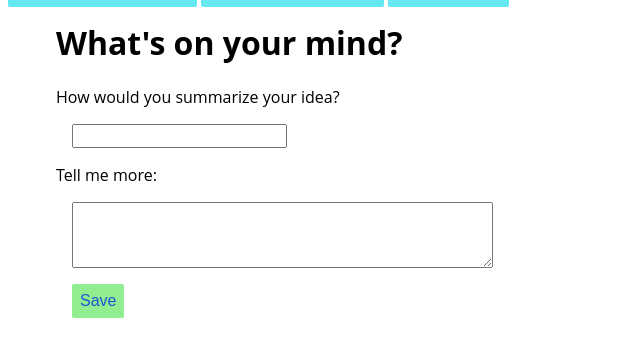
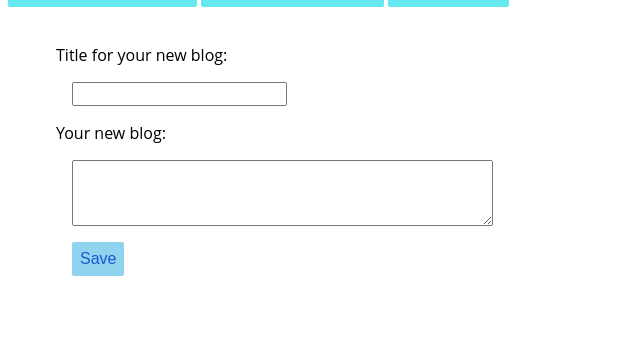
Before and after one commit to adrianog2018/blogz, a Flask app: page /new_entry in a window 1280 px wide. Shown: the part 30-387 px from the top of the page, without its empty margins (0-640 px from the left). Run offline with Flask 2, Linux system fonts and the light colour scheme.

Commit message:
minor changes in CSS

```diff
--- a/static/css/styles.css
+++ b/static/css/styles.css
@@ -46,7 +46,7 @@ body {
   }
 
   #submit_button {
-      background-color: lightgreen;
+      background-color: rgb(144, 211, 238);
       border-radius:2px;
       border:none;
       color: rgb(28, 86, 212);
--- a/templates/new_entry_form.html
+++ b/templates/new_entry_form.html
@@ -2,13 +2,14 @@
 
 
 {% block content %}
-<h1>What's on your mind?</h1>
+<br>
+<br>
 <form action="/new_entry" method="post">
 
-        <label for="title_field">How would you summarize your idea?</label>
+        <label for="title_field">Title for your new blog:</label>
         <input id="title_field" name="title" type="text" value="{{ new_entry_title }}">
 
-        <label for="body_field">Tell me more:</label>
+        <label for="body_field">Your new blog:</label>
         <textarea rows="4" cols="50" id="body_field" name="body" >{{ new_entry_body }}</textarea>
 
     <input id="submit_button" type="submit" value="Save">
```
